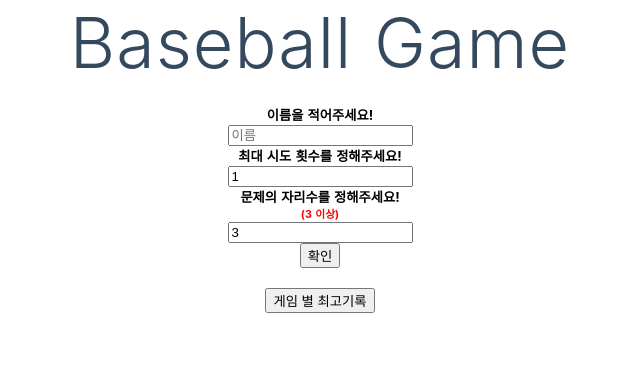
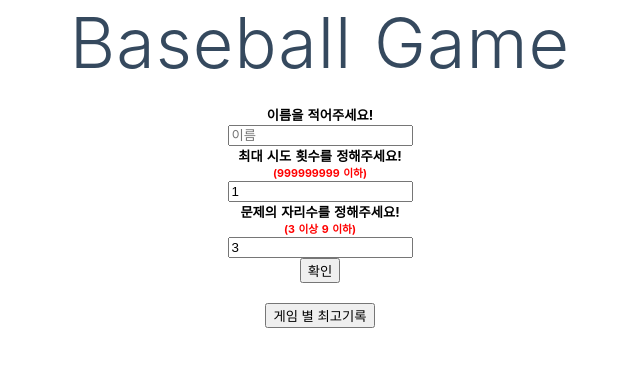
Before and after one commit to sanola2/baseball_ui, a Nuxt app: page / in a window 1280 px wide. Shown: the top 366 px of the page, without its empty margins (320-960 px from the left). Built offline with nearby package versions, Linux system fonts and the light colour scheme.

Commit message:
가장 큰 자리수를 9로, 정답 숫자가 1~9 까지의 숫자 하나씩 겹치지않게 나오도록 구현

```diff
--- a/components/GameInitForm.vue
+++ b/components/GameInitForm.vue
@@ -4,9 +4,10 @@
             <h5>이름을 적어주세요!</h5>
             <input type="text" placeholder="이름" v-model="form.playerName">
             <h5>최대 시도 횟수를 정해주세요!</h5>
+            <h6 style="color: red">(999999999 이하)</h6>
             <input type="number" v-model.number="form.maxTryNumber">
             <h5>문제의 자리수를 정해주세요!</h5>
-            <h6 style="color: red">(3 이상)</h6>
+            <h6 style="color: red">(3 이상 9 이하)</h6>
             <input type="number" v-model.number="form.probNum">
             <br>
         </form>
@@ -30,6 +31,8 @@ export default {
     },
     methods: {
         submit() {
+            console.log(this.form.probNum)
+            if(this.form.probNum <= 9 && this.form.probNum >= 3) {
                 axios.post(process.env.baseUrl + '/init/', querystring.stringify(this.form)).then(response => {
                     if(response.data.errorCode == "200") {
                         this.$store.state.maxTryNumber = this.form.maxTryNumber
@@ -42,6 +45,10 @@ export default {
                 }).catch(error => {
                     alert("다시 한번 확인해 주십시오")
                 })
+            } else {
+                alert("문제 자리수는 3~9 사이에서 정해 주세요!")
+                this.form.probNum = 3
+            }
         }
     }
 }
--- a/components/GamePlay.vue
+++ b/components/GamePlay.vue
@@ -81,9 +81,6 @@ export default {
                 }
                 this.answer.params.answer += this.numbers[i]
             }
-            console.log("뭐지")
-            console.log(this.answer.params.answer)
-            console.log(this.answer.params.answer.length)
             if(this.answer.params.answer.length != this.$store.state.probNum || checkZero) {
                 alert("각 숫자는 1~9까지 한자리의 숫자만 넣어 주십시오.")
                 this.numbers = []
```
Lines whose indentation alone changed are shown as unchanged.
